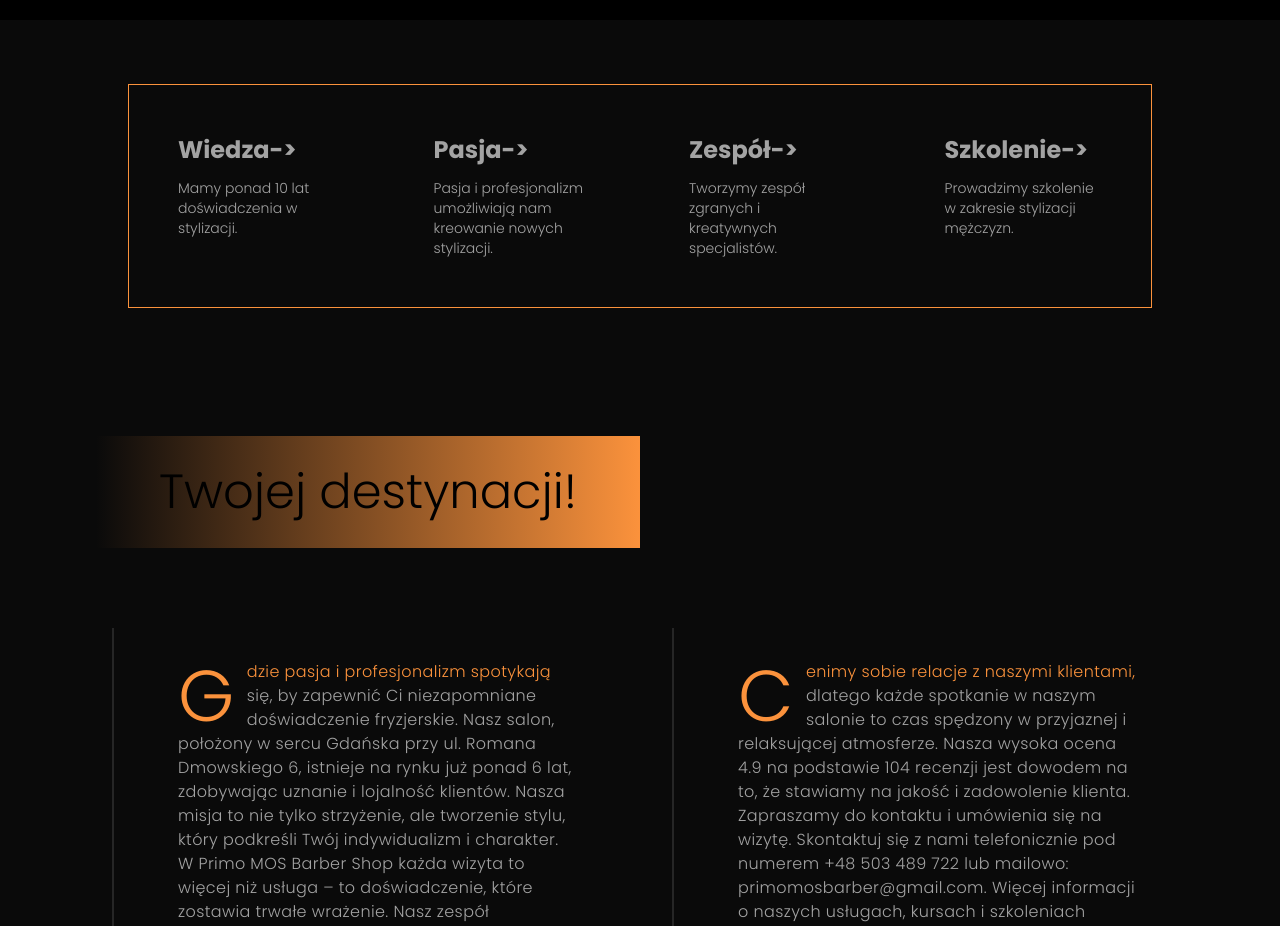
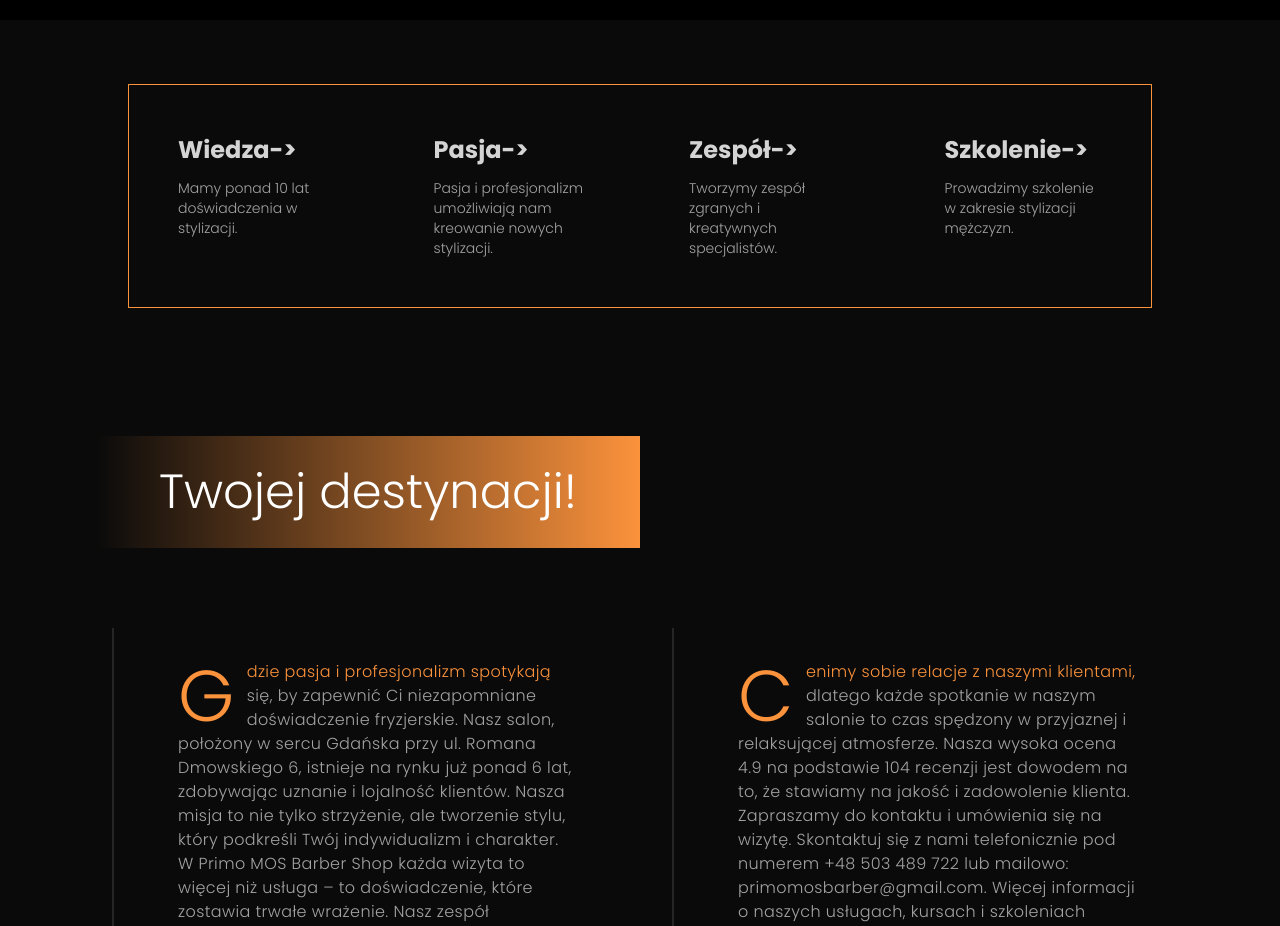
Before and after one commit to franckyi/primomos, a Next.js app in the folder frontend/: page / in a window 1280 px wide. Shown: the part 780-1706 px from the top of the page. Built offline with nearby package versions, Linux system fonts and the light colour scheme.

Commit message:
fix colors

```diff
--- a/frontend/app/data/services.tsx
+++ b/frontend/app/data/services.tsx
@@ -3,7 +3,7 @@ const services = {
     "m-8 lg:mx-24 my-16 grid text-center lg:max-w-5xl lg:w-full lg:mb-0 lg:grid-cols-4 lg:text-left border border-1 border-orange-400 dark:border-orange-400 text-neutral-800 dark:text-neutral-400",
   itemClasses:
     "group rounded-lg border border-transparent p-8 m-4 transition-colors hover:border-orange-400 hover:bg-gray-100 hover:dark:border-orange-400 hover:dark:bg-neutral-800/30",
-  headingClasses: "mb-3 text-2xl font-semibold",
+  headingClasses: "mb-3 text-2xl font-semibold dark:text-neutral-300",
   items: [
     {
       id: 0,
--- a/frontend/app/layout.tsx
+++ b/frontend/app/layout.tsx
@@ -9,6 +9,7 @@ import AppBar from "./ui/common/app-bar/app-bar";
 import { Context, createContext, useState } from "react";
 
 const heading = "Primo MOS";
+const bodyClasses = "bg-white dark:bg-neutral-950 dark:text-neutral-400";
 const ThemeContext: Context<null | string> = createContext<null | string>(null);
 
 function RootLayout({
@@ -29,7 +30,7 @@ function RootLayout({
   return (
     <ThemeContext.Provider value={theme}>
       <html lang="pl" className={`scroll-smooth ${theme}`}>
-        <body className={poppins.className}>
+        <body className={`${poppins.className} ${bodyClasses}`}>
           <AppBar handleThemeToggleClick={handleThemeToggleClick} />
           <Hero heading={heading} />
           {children}
--- a/frontend/app/regulamin/page.tsx
+++ b/frontend/app/regulamin/page.tsx
@@ -2,10 +2,10 @@ const heading = "Regulamin";
 
 function Regulamin() {
   return (
-    <section className="mx-8 lg:mx-24 2xl:mx-80 lg:px-24 pb-24 dark:text-neutral-400">
+    <section className="mx-8 lg:mx-24 2xl:mx-80 lg:px-24 pb-24">
       <h2
         id="szkolenie"
-        className="p-8 pl-8 lg:my-16 lg:w-1/3 text-3xl lg:text-5xl mr-auto bg-gradient-to-r from-neutral-50 dark:from-black to-orange-400 dark:to-orange-400 text-black dark:text-white text-center"
+        className="p-8 pl-8 lg:my-16 lg:w-1/3 text-3xl lg:text-5xl mr-auto bg-gradient-to-r from-neutral-50 dark:from-neutral-950 to-orange-400 dark:to-orange-400 text-black dark:text-white text-center"
       >
         {heading}
       </h2>
--- a/frontend/app/ui/hero.tsx
+++ b/frontend/app/ui/hero.tsx
@@ -13,7 +13,7 @@ function Hero({ heading }: HeroProps) {
   let isHome: boolean = CheckIsHome() ? true : false;
   let heroHomeClasses: string = isHome
     ? "lg:min-h-screen max-md:h-screen"
-    : "lg:h-48 max-md:h-80";
+    : "lg:h-48 max-md:h-96";
   return (
     <header className={`${heroDefaultClasses} ${heroHomeClasses}`}>
       {isHome && (
--- a/frontend/app/ui/intro-text.tsx
+++ b/frontend/app/ui/intro-text.tsx
@@ -15,7 +15,7 @@ export default function IntroText() {
     <section className="mx-8 lg:mx-24 2xl:mx-80">
       <h2
         id="onas"
-        className="p-8 lg:pl-8 mb-8 lg:my-16 w-full lg:w-2/4 text-3xl lg:text-5xl lg:mr-auto bg-gradient-to-r from-neutral-50 dark:from-neutral-950 to-orange-400 dark:to-orange-400 text-center"
+        className="p-8 lg:pl-8 mb-8 lg:my-16 w-full lg:w-2/4 text-3xl lg:text-5xl lg:mr-auto bg-gradient-to-r from-neutral-50 dark:from-neutral-950 to-orange-400 dark:to-orange-400 dark:text-white text-center"
       >
         {heading}
       </h2>
--- a/frontend/app/ui/training.tsx
+++ b/frontend/app/ui/training.tsx
@@ -21,7 +21,7 @@ function Training() {
     <section className="mx-8 lg:mx-24 2xl:mx-80">
       <h2
         id="szkolenie"
-        className="p-8 pl-8 mt-16 mb-0 lg:w-1/3 text-3xl lg:text-5xl mr-auto bg-gradient-to-r from-neutral-50 dark:from-neutral-950 to-orange-400 dark:to-orange-400 text-center"
+        className="p-8 pl-8 mt-16 mb-0 lg:w-1/3 text-3xl lg:text-5xl mr-auto bg-gradient-to-r from-neutral-50 dark:from-neutral-950 to-orange-400 dark:to-orange-400 dark:text-white text-center"
       >
         {heading}
       </h2>
```
